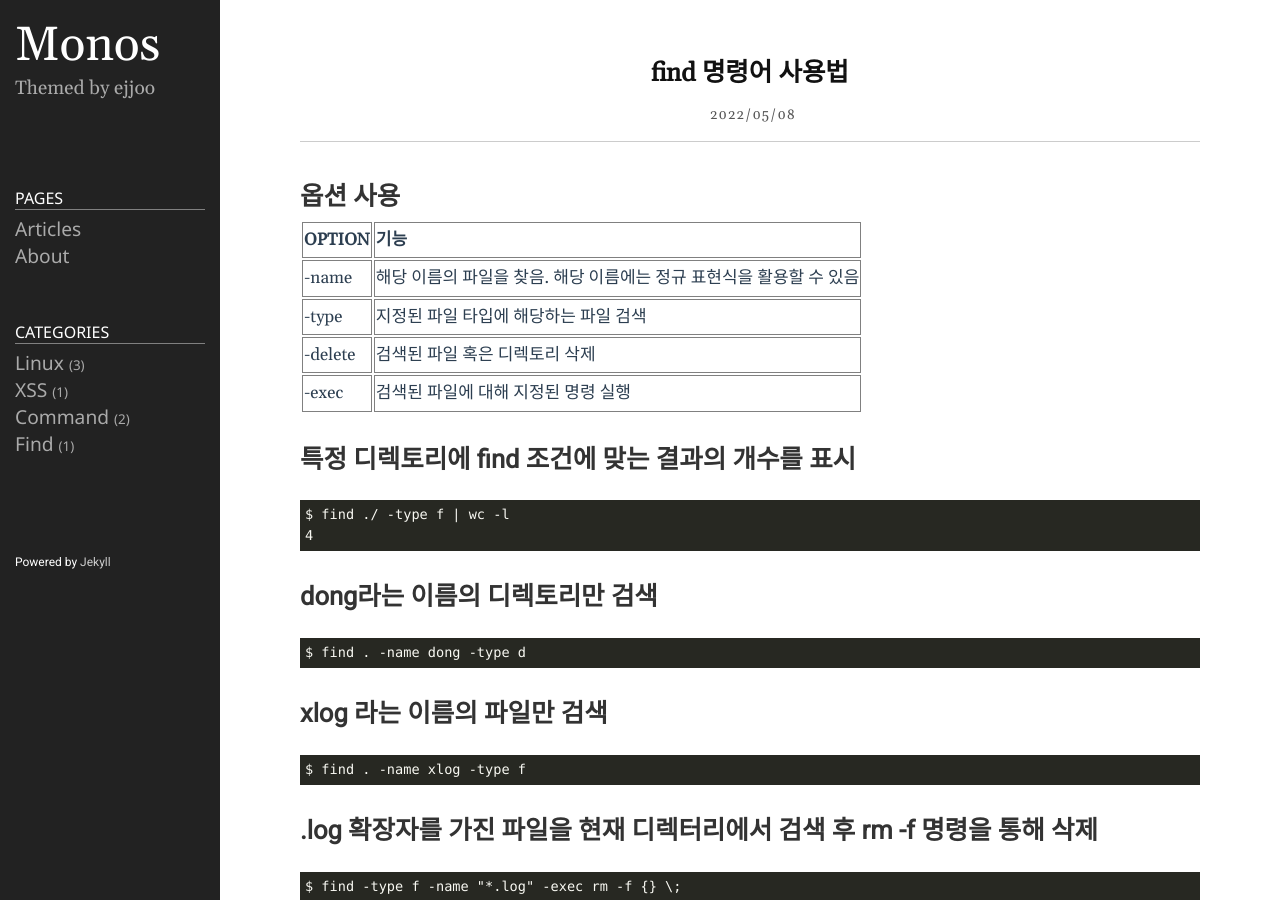
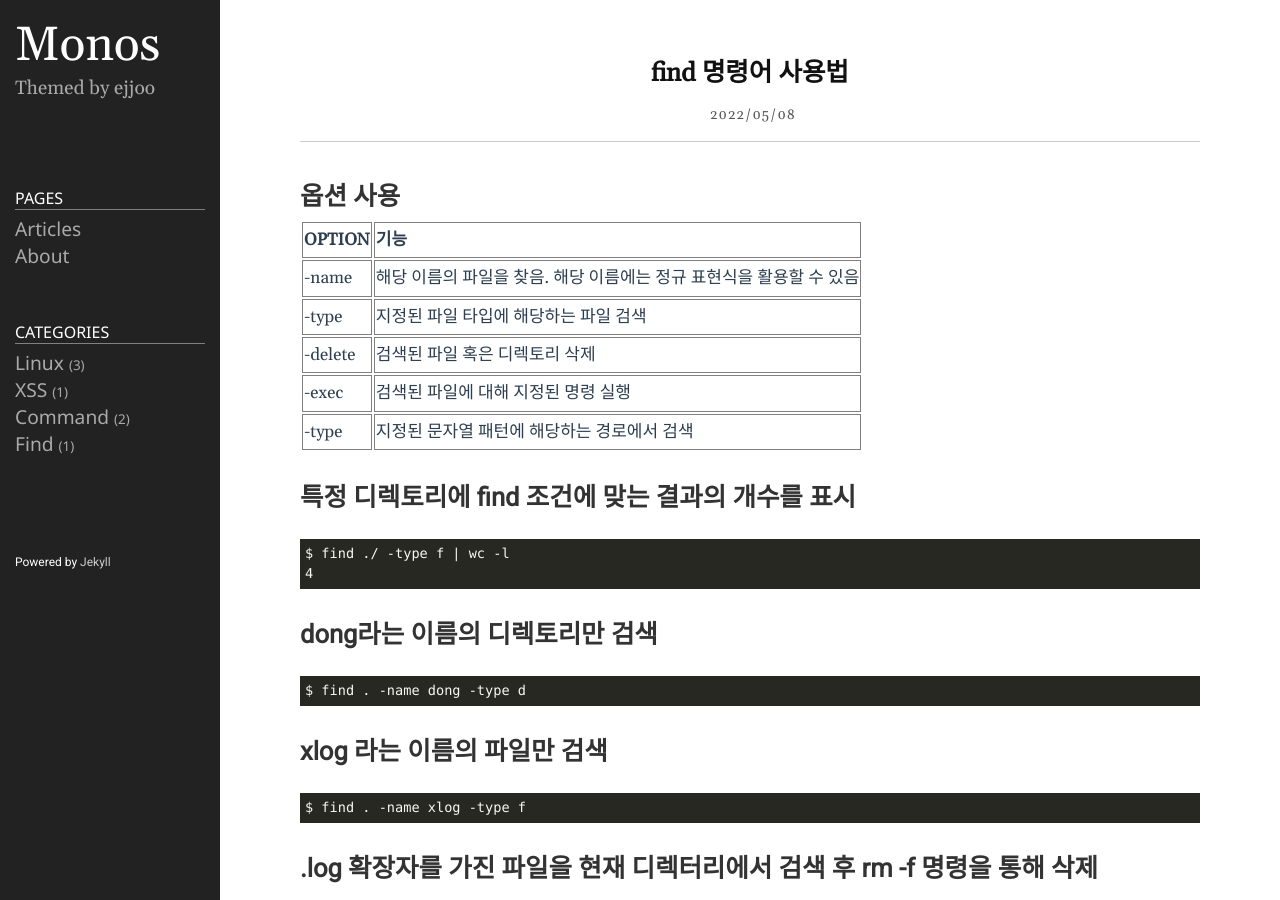
Before and after one commit to testall0836/testall0836.github.io, a Jekyll site: the page built from _posts/2022-05-08-post.markdown, in a window 1280 px wide and 900 px high. Built offline with Jekyll 4.4.1, drawn with Linux system fonts in a browser that asks for light colours.

Commit message:
update post

```diff
--- a/_posts/2022-05-08-post.markdown
+++ b/_posts/2022-05-08-post.markdown
@@ -14,6 +14,7 @@ categories: command linux find
 | -type        |      지정된 파일 타입에 해당하는 파일 검색             |
 | -delete        |      검색된 파일 혹은 디렉토리 삭제             |
 | -exec        |      검색된 파일에 대해 지정된 명령 실행             |
+| -type        |      지정된 문자열 패턴에 해당하는 경로에서 검색             |
 
 ## 특정 디렉토리에 find 조건에 맞는 결과의 개수를 표시
 
```
